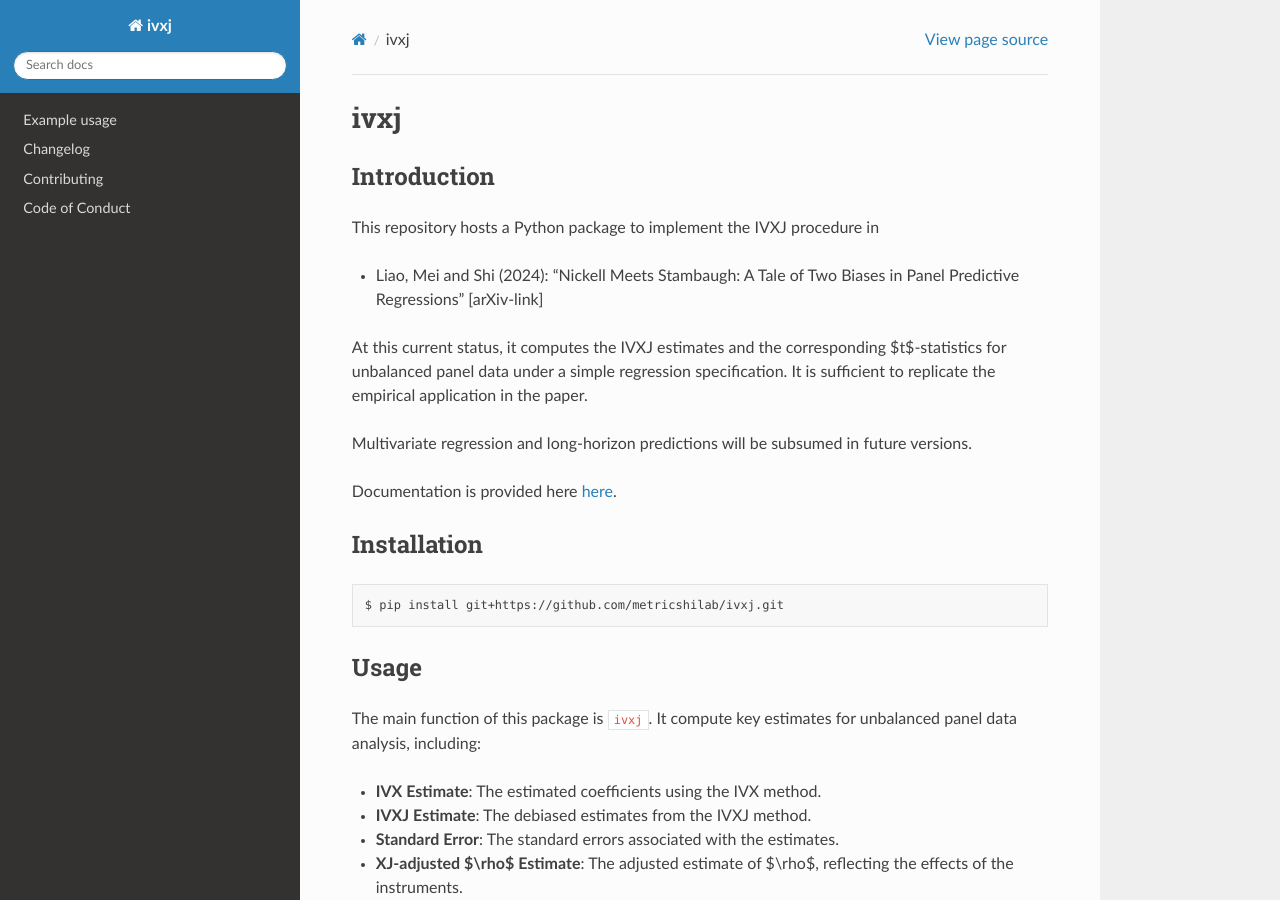
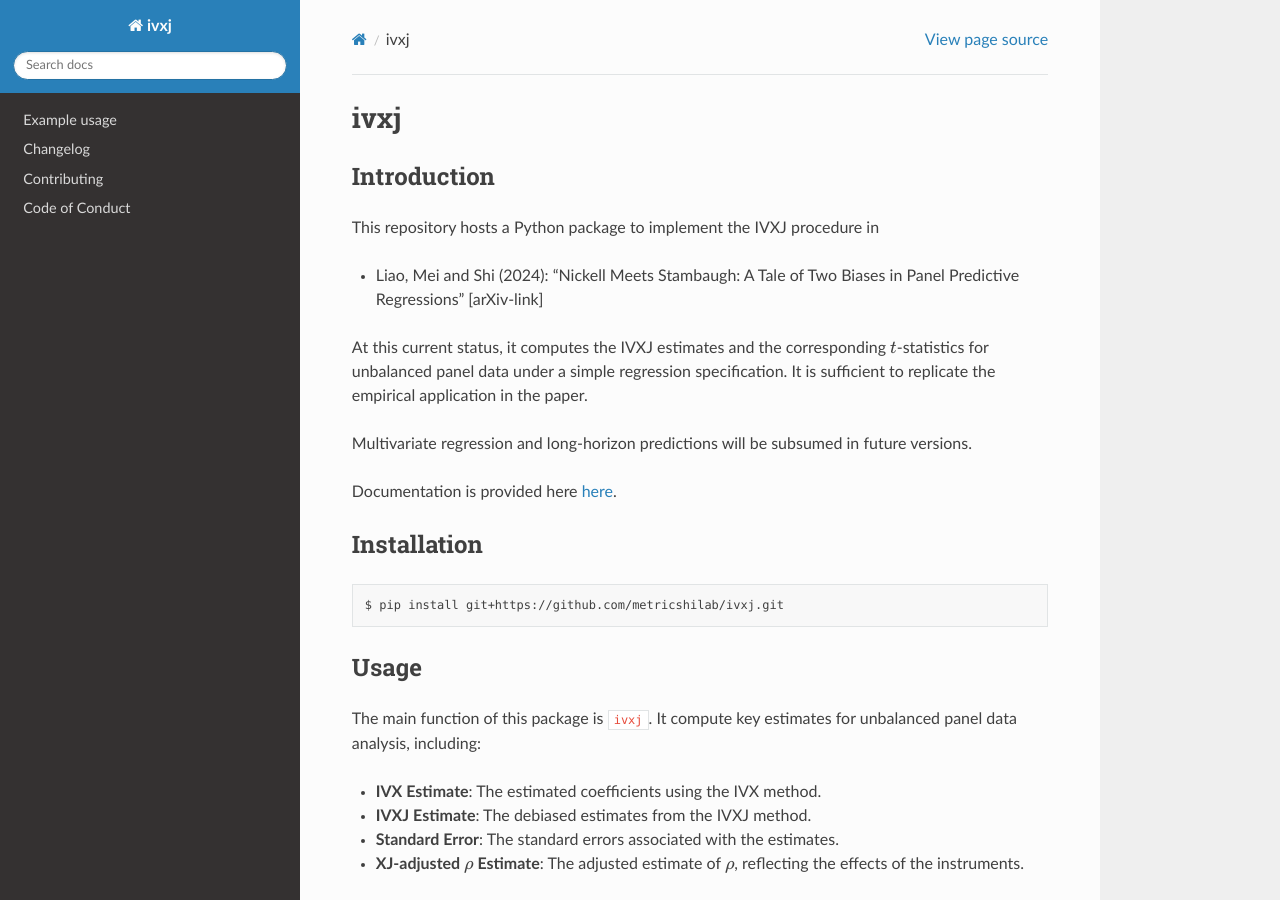
Before and after one commit to metricshilab/ivxj, a Sphinx documentation site: the page built from docs/index.md, in a window 1280 px wide and 900 px high. Built offline with Sphinx 7.4.7 and the Read the Docs theme 3.1.0, drawn with Linux system fonts in a browser that asks for light colours; formulas are drawn with MathJax 3; pages that are not in the unit, such as notebooks, are missing from menus.

```diff
--- a/README.md
+++ b/README.md
@@ -6,7 +6,7 @@ This repository hosts a Python package to implement the IVXJ procedure in
 
 * Liao, Mei and Shi (2024): "Nickell Meets Stambaugh: A Tale of Two Biases in Panel Predictive Regressions" [arXiv-link]
 
-At this current status, it computes the IVXJ estimates and the corresponding $t$-statistics for unbalanced panel data under a simple regression specification. It is sufficient to replicate the empirical application in the paper.
+At this current status, it computes the IVXJ estimates and the corresponding \\(t\\)-statistics for unbalanced panel data under a simple regression specification. It is sufficient to replicate the empirical application in the paper.
 
 Multivariate regression and long-horizon predictions will be subsumed in future versions.
 
@@ -25,7 +25,7 @@ The main function of this package is `ivxj`. It compute key estimates for unbala
 - **IVX Estimate**: The estimated coefficients using the IVX method.
 - **IVXJ Estimate**: The debiased estimates from the IVXJ method.
 - **Standard Error**: The standard errors associated with the estimates.
-- **XJ-adjusted $\rho$ Estimate**: The adjusted estimate of $\rho$, reflecting the effects of the instruments.
+- **XJ-adjusted \\(\rho\\) Estimate**: The adjusted estimate of \\(\rho\\), reflecting the effects of the instruments.
 
 Here's a step-by-step example demonstrating how to use the `ivxj` package:
 
--- a/docs/conf.py
+++ b/docs/conf.py
@@ -20,8 +20,10 @@ extensions = [
     "autoapi.extension",
     "sphinx.ext.napoleon",
     "sphinx.ext.viewcode",
+    "sphinx.ext.mathjax",
 ]
 autoapi_dirs = ["../src"]
+mathjax_path = "https://cdnjs.cloudflare.com/ajax/libs/mathjax/2.7.7/MathJax.js?config=TeX-AMS-MML_HTMLorMML"
 
 # List of patterns, relative to source directory, that match files and
 # directories to ignore when looking for source files.
--- a/pyproject.toml
+++ b/pyproject.toml
@@ -7,7 +7,7 @@ license = "MIT"
 readme = "README.md"
 
 [tool.poetry.dependencies]
-python = ">=3.11"
+python = ">=3.10"
 numpy = ">=2.1.1"
 pandas = ">=2.2.3"
 
```
Also changed, not shown: .readthedocs.yml, docs/example.ipynb, 1 other file.
